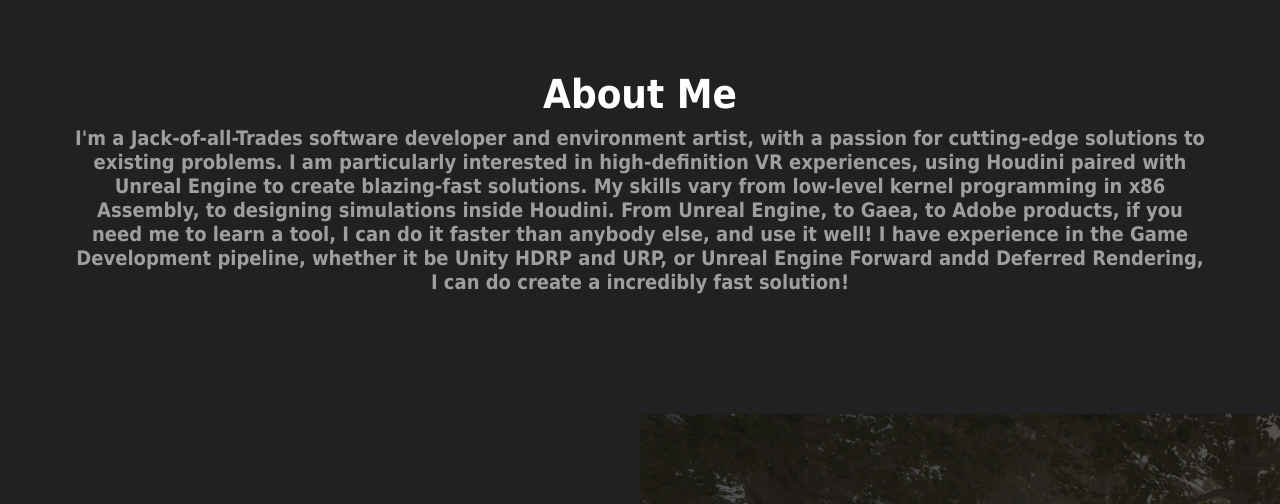
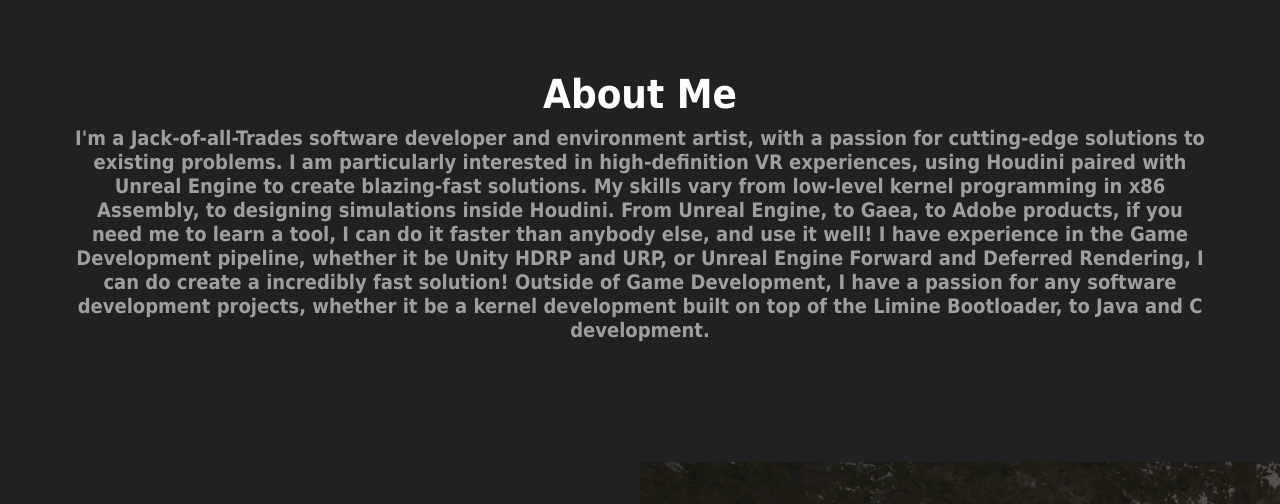
Before and after one commit to srwxr-xr-x/srwxr-xr-x.github.io, a plain HTML site: page index.html in a window 1280 px wide. Shown: the part 1400-1904 px from the top of the page. Drawn offline with nearby package versions, Linux system fonts and the light colour scheme.

Commit message:
Update main text

```diff
--- a/index.html
+++ b/index.html
@@ -73,7 +73,7 @@
             <div class="container">
                 <div class="text-white">
                     <h1>About Me</h1>
-                    <h5 class="text-gray">I'm a Jack-of-all-Trades software developer and environment artist, with a passion for cutting-edge solutions to existing problems. I am particularly interested in high-definition VR experiences, using Houdini paired with Unreal Engine to create blazing-fast solutions. My skills vary from low-level kernel programming in x86 Assembly, to designing simulations inside Houdini. From Unreal Engine, to Gaea, to Adobe products, if you need me to learn a tool, I can do it faster than anybody else, and use it well! I have experience in the Game Development pipeline, whether it be Unity HDRP and URP, or Unreal Engine Forward andd Deferred Rendering, I can do create a incredibly fast solution!</h5>
+                    <h5 class="text-gray">I'm a Jack-of-all-Trades software developer and environment artist, with a passion for cutting-edge solutions to existing problems. I am particularly interested in high-definition VR experiences, using Houdini paired with Unreal Engine to create blazing-fast solutions. My skills vary from low-level kernel programming in x86 Assembly, to designing simulations inside Houdini. From Unreal Engine, to Gaea, to Adobe products, if you need me to learn a tool, I can do it faster than anybody else, and use it well! I have experience in the Game Development pipeline, whether it be Unity HDRP and URP, or Unreal Engine Forward and Deferred Rendering, I can do create a incredibly fast solution! Outside of Game Development, I have a passion for any software development projects, whether it be a kernel development built on top of the Limine Bootloader, to Java and C development.</h5>
                 </div>
             </div>
         </section>
```
Also changed, not shown: assets/img/Main.png (added).
